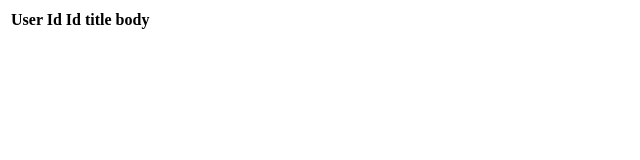
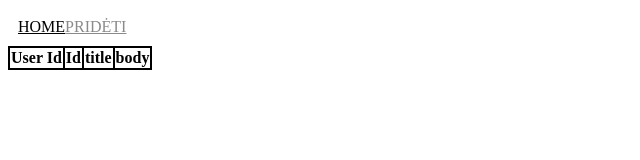
Before and after one commit to Karolis00/admissionTask, a plain HTML site: page index.html in a window 1280 px wide. Shown: the whole page, without its empty margins (0-640 px from the left). Drawn offline with Linux system fonts and the light colour scheme; no server answers.

Commit message:
Stiliai ir navbar

```diff
--- a/index.html
+++ b/index.html
@@ -8,6 +8,14 @@
 </head>
 
 <body>
+    <div class="navbar">
+        <div class="active">
+            <a href="index.html">Home</a>
+        </div>
+        <div>
+            <a href="add.html">Pridėti</a>
+        </div>
+    </div>
     <table class="table" id="table">
         <tr>
             <th>User Id</th>
@@ -16,6 +24,7 @@
             <th>body</th>
         </tr>
     </table>
+
     <script>
         var table = document.getElementById("table");
         async function getData() {
@@ -26,7 +35,7 @@
             for (let i = 0; i < data.length; i++) {
                 const { body, id, title, userId } = data[i];
                 var row = table.insertRow(-1);
-                row.setAttribute("onclick","doStuff('"+String(id)+"');");
+                row.setAttribute("onclick", "redirect('" + String(id) + "');");
                 var cell0 = row.insertCell(0);
                 var cell1 = row.insertCell(1);
                 var cell2 = row.insertCell(2);
@@ -37,7 +46,7 @@
                 cell3.innerHTML = body;
             }
         }
-        function doStuff(id) {
+        function redirect(id) {
             window.location.href = "details.html?id=" + id;
 
         }
--- a/styles.css
+++ b/styles.css
@@ -1,3 +1,32 @@
 .table{
-
+    border-collapse: collapse;
 }
+tr{
+    border: 2px solid #999;
+}
+td{
+    border: 2px solid #999;
+}
+th{
+    border: 2px solid #000;
+}
+.table tr:hover {
+    color: green;
+}
+.navbar{
+    width: 8%;
+    display: flex;
+    justify-content: space-between;
+    padding: 10px;
+    text-transform: uppercase;
+}
+.navbar a{
+    transition: color 0.5s;
+    color: #8a8a8a;
+}
+.navbar a:hover{
+    color: green;
+}
+.active a{
+    color: #000;
+}
```
Also changed, not shown: add.html (+10 -1 lines).
